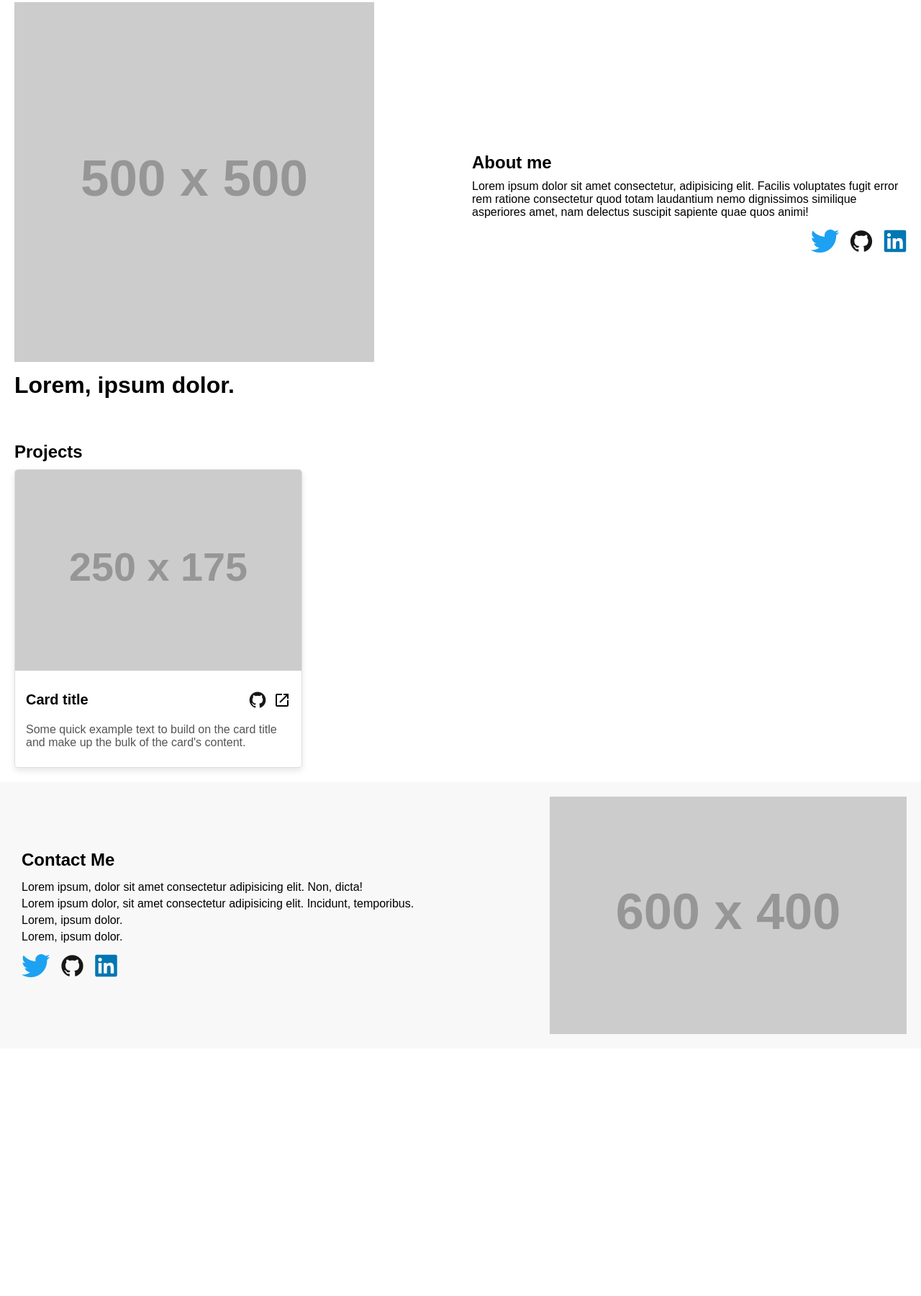
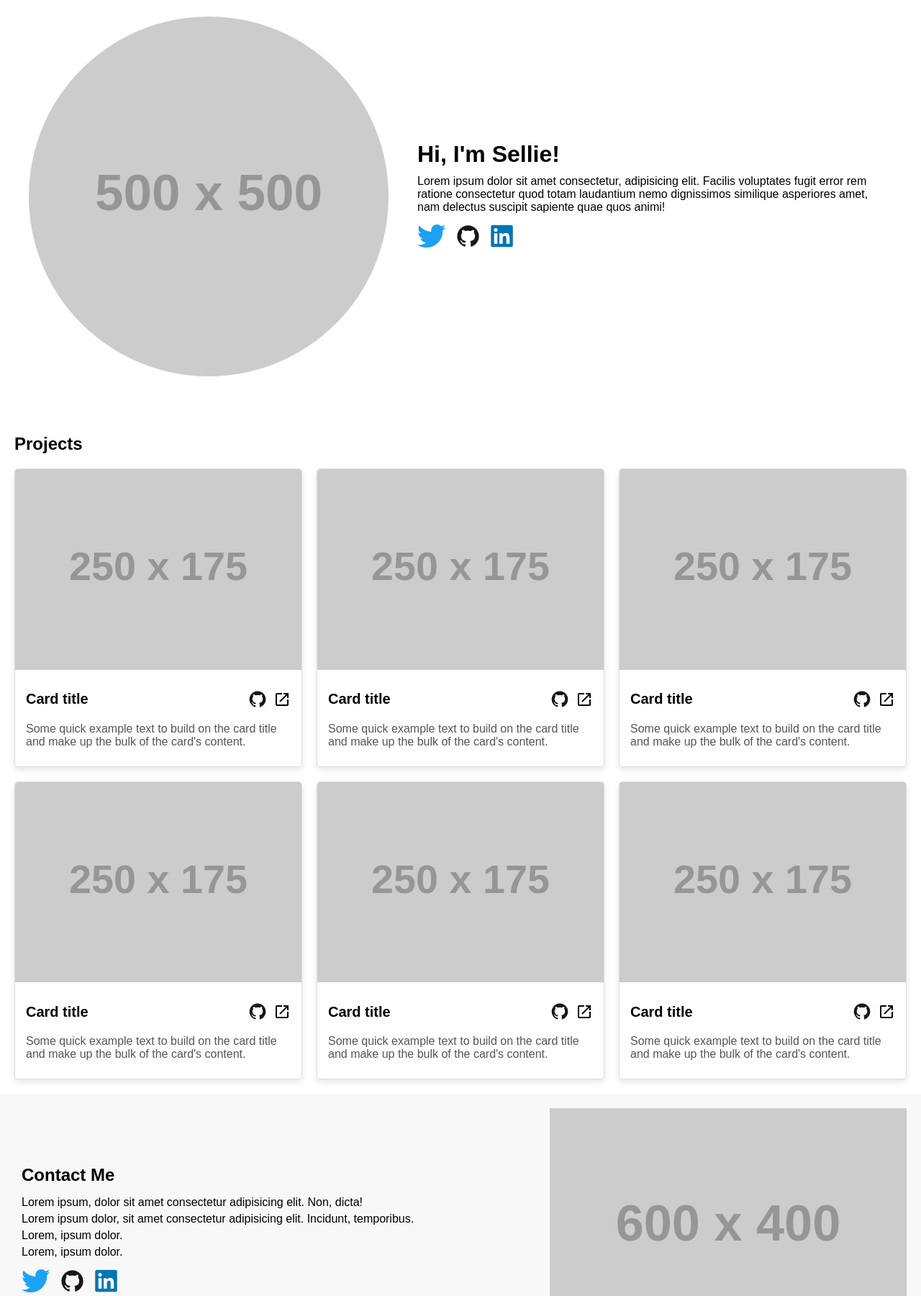
Before and after one commit to thisellie/homepage, a plain HTML site: page index.html in a window 1280 px wide. Shown: the part 17-1818 px from the top of the page at 72% size. Before the commit the page ends 1474 px from the top, so only its background shows below. Drawn offline with nearby package versions, Linux system fonts and the light colour scheme; placeholder pictures from the web are drawn by us.

Commit message:
Update responsiveness

```diff
--- a/index.html
+++ b/index.html
@@ -14,25 +14,97 @@
 
 <body>
   <header>
-    <div class="hero-thumb">
-      <img src="https://placehold.co/500x500" alt="The hero image">
-      <h1>Lorem, ipsum dolor.</h1>
-    </div>
+    <img class="hero-img" src="https://placehold.co/500x500" alt="The hero image">
     <div class="hero-cont">
-      <h2>About me</h2>
+      <h1>Hi, I'm Sellie!</h1>
       <p>Lorem ipsum dolor sit amet consectetur, adipisicing elit. Facilis voluptates fugit error rem ratione
         consectetur quod totam laudantium nemo dignissimos similique asperiores amet, nam delectus suscipit sapiente
         quae quos animi!</p>
       <div class="links">
-        <i class="devicon-twitter-original colored"></i>
-        <i class="devicon-github-original colored"></i>
-        <i class="devicon-linkedin-plain colored"></i>
+        <a href="https://twitter.com/thisellie" target="_blank"><i class="devicon-twitter-original colored"></i></a>
+        <a href="https://github.com/thisellie" target="_blank"><i class="devicon-github-original colored"></i></a>
+        <a href="https://linkedin.com/in/thisellie" target="_blank"><i class="devicon-linkedin-plain colored"></i></a>
       </div>
     </div>
   </header>
   <main>
     <h2>Projects</h2>
     <section>
+      <div class="card">
+        <img src="https://placehold.co/250x175" alt="...">
+        <div class="card-body">
+          <div class="card-title">
+            <h5>Card title</h5>
+            <div class="links">
+              <i class="devicon-github-original colored"></i>
+              <span class="material-symbols-outlined">
+                open_in_new
+              </span>
+            </div>
+          </div>
+          <p>Some quick example text to build on the card title and make up the bulk of the card's content.</p>
+        </div>
+      </div>
+      <div class="card">
+        <img src="https://placehold.co/250x175" alt="...">
+        <div class="card-body">
+          <div class="card-title">
+            <h5>Card title</h5>
+            <div class="links">
+              <i class="devicon-github-original colored"></i>
+              <span class="material-symbols-outlined">
+                open_in_new
+              </span>
+            </div>
+          </div>
+          <p>Some quick example text to build on the card title and make up the bulk of the card's content.</p>
+        </div>
+      </div>
+      <div class="card">
+        <img src="https://placehold.co/250x175" alt="...">
+        <div class="card-body">
+          <div class="card-title">
+            <h5>Card title</h5>
+            <div class="links">
+              <i class="devicon-github-original colored"></i>
+              <span class="material-symbols-outlined">
+                open_in_new
+              </span>
+            </div>
+          </div>
+          <p>Some quick example text to build on the card title and make up the bulk of the card's content.</p>
+        </div>
+      </div>
+      <div class="card">
+        <img src="https://placehold.co/250x175" alt="...">
+        <div class="card-body">
+          <div class="card-title">
+            <h5>Card title</h5>
+            <div class="links">
+              <i class="devicon-github-original colored"></i>
+              <span class="material-symbols-outlined">
+                open_in_new
+              </span>
+            </div>
+          </div>
+          <p>Some quick example text to build on the card title and make up the bulk of the card's content.</p>
+        </div>
+      </div>
+      <div class="card">
+        <img src="https://placehold.co/250x175" alt="...">
+        <div class="card-body">
+          <div class="card-title">
+            <h5>Card title</h5>
+            <div class="links">
+              <i class="devicon-github-original colored"></i>
+              <span class="material-symbols-outlined">
+                open_in_new
+              </span>
+            </div>
+          </div>
+          <p>Some quick example text to build on the card title and make up the bulk of the card's content.</p>
+        </div>
+      </div>
       <div class="card">
         <img src="https://placehold.co/250x175" alt="...">
         <div class="card-body">
@@ -58,9 +130,9 @@
       <p>Lorem, ipsum dolor.</p>
       <p>Lorem, ipsum dolor.</p>
       <div class="links">
-        <i class="devicon-twitter-original colored"></i>
-        <i class="devicon-github-original colored"></i>
-        <i class="devicon-linkedin-plain colored"></i>
+        <a href="https://twitter.com/thisellie" target="_blank"><i class="devicon-twitter-original colored"></i></a>
+        <a href="https://github.com/thisellie" target="_blank"><i class="devicon-github-original colored"></i></a>
+        <a href="https://linkedin.com/in/thisellie" target="_blank"><i class="devicon-linkedin-plain colored"></i></a>
       </div>
     </div>
     <img src="https://placehold.co/600x400" alt="My profile image">
--- a/main.js
+++ b/main.js
@@ -0,0 +1,3 @@
+for (let i = 0; i < 10; i++) {
+  console.log(Math.floor(Math.random() * 100) + 1);
+}
--- a/style.css
+++ b/style.css
@@ -7,17 +7,21 @@ header {
   display: flex;
   flex-direction: column;
   align-items: center;
-  text-align: center;
   padding: 20px;
+}
+
+header .hero-img {
+  max-width: 100%;
+  height: auto;
+  border-radius: 50%;
 }
 
 header .links {
   justify-content: center;
 }
 
-img {
-  max-width: 100%;
-  height: auto;
+header > * {
+  margin: 20px;
 }
 
 h1 {
@@ -27,12 +31,17 @@ h1 {
 
 h2 {
   font-size: 1.5em;
-  margin: 10px 0;
+  margin: 20px 0;
 }
 
 p {
   font-size: 1em;
   margin: 10px 0;
+}
+
+a {
+  text-decoration: none;
+  color: inherit;
 }
 
 .links {
@@ -135,7 +144,6 @@ footer img {
     flex-direction: row;
     justify-content: space-around;
     text-align: left;
-    gap: 2em;
   }
 
   header .links {
@@ -144,7 +152,6 @@ footer img {
 
   header div {
     flex: 1;
-    /* margin: 20px; */
   }
 
   section {
@@ -164,14 +171,6 @@ footer img {
 }
 
 @media (min-width: 992px) {
-  /* header .hero-thumb {
-    text-align: center;
-  } */
-
-  header .links {
-    justify-content: flex-end;
-  }
-
   section {
     grid-template-columns: repeat(3, 1fr);
   }
```
